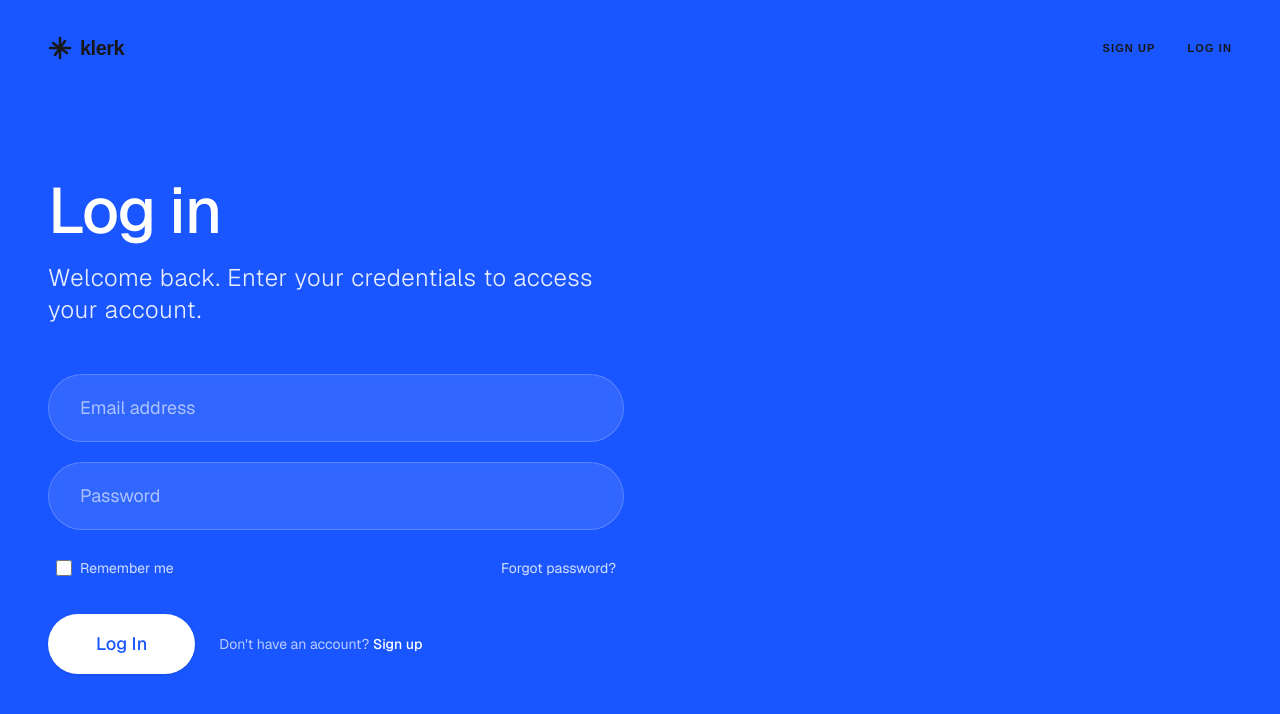
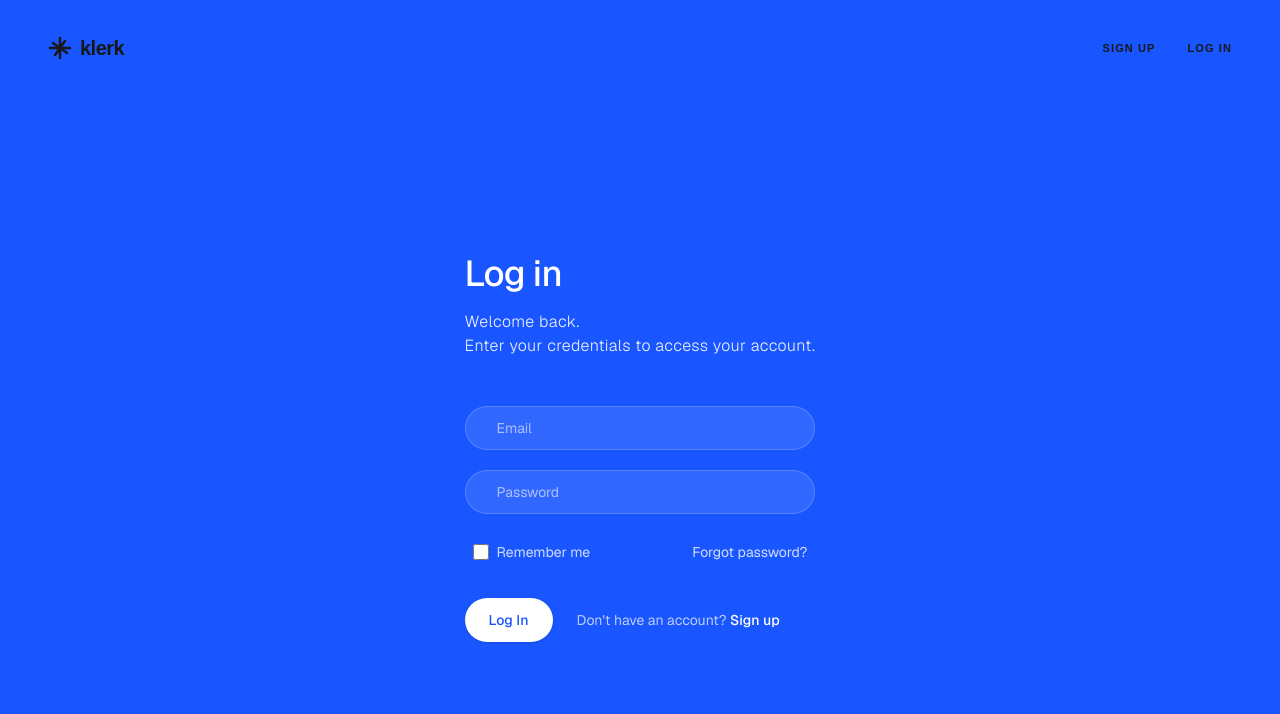
Before and after one commit to kr0vi/inhouse-clerk, a Next.js app in the folder fe/: page /login in a window 1280 px wide. Shown: the top 714 px of the page. Built offline with nearby package versions, Linux system fonts and the light colour scheme.

Commit message:
frontend u

```diff
--- a/fe/src/app/login/page.tsx
+++ b/fe/src/app/login/page.tsx
@@ -2,13 +2,13 @@ import Link from "next/link";
 
 export default function LoginPage() {
   return (
-    <div className="flex min-h-screen pt-24 flex-col bg-[#1a56ff] px-6 md:px-12 font-sans overflow-hidden">
-      <div className="max-w-[1400px] w-full mx-auto mt-12 md:mt-20">
-        <h1 className="text-[48px] md:text-[64px] leading-[1.1] font-medium tracking-[-0.02em] text-white mb-4">
+    <div className="flex min-h-screen pt-24 items-center justify-center bg-[#1a56ff] px-6 md:px-12 font-sans overflow-hidden">
+      <div className="">
+        <h1 className="text-4xl leading-[1.1] font-medium tracking-[-0.02em] text-white mb-4">
           Log in
         </h1>
-        <p className="text-xl md:text-2xl font-light text-white/90 mb-12 tracking-wide max-w-xl">
-          Welcome back. Enter your credentials to access your account.
+        <p className="text-base font-light text-white/90 mb-12 tracking-wide max-w-xl">
+          Welcome back.<br/> Enter your credentials to access your account.
         </p>
 
         <form className="flex flex-col gap-5 max-w-xl">
@@ -16,9 +16,9 @@ export default function LoginPage() {
             <div className="absolute inset-0 bg-white/10 rounded-full border border-white/20 backdrop-blur-sm pointer-events-none transition-all group-focus-within:bg-white/15 group-focus-within:border-white/30"></div>
             <input
               type="email"
-              placeholder="Email address"
+              placeholder="Email"
               required
-              className="w-full bg-transparent text-white placeholder-white/60 px-8 py-5 outline-none rounded-full text-lg relative z-10 focus:ring-0"
+              className="w-full bg-transparent text-white placeholder-white/60 px-8 py-3 outline-none rounded-full text-sm relative z-10 focus:ring-0"
             />
           </div>
 
@@ -28,7 +28,7 @@ export default function LoginPage() {
               type="password"
               placeholder="Password"
               required
-              className="w-full bg-transparent text-white placeholder-white/60 px-8 py-5 outline-none rounded-full text-lg relative z-10 focus:ring-0"
+              className="w-full bg-transparent text-white placeholder-white/60 px-8 py-3 outline-none rounded-full text-sm relative z-10 focus:ring-0"
             />
           </div>
 
@@ -43,7 +43,7 @@ export default function LoginPage() {
           <div className="mt-4 flex flex-col sm:flex-row items-center gap-6">
             <button
               type="submit"
-              className="w-full sm:w-auto bg-white text-[#1a56ff] font-medium rounded-full px-12 py-4 hover:bg-gray-50 transition-colors shadow-sm text-lg"
+              className="w-full sm:w-auto bg-white text-[#1a56ff] font-medium rounded-full px-6 py-3 hover:bg-gray-50 transition-colors shadow-sm text-sm cursor-pointer"
             >
               Log In
             </button>
--- a/fe/src/app/signup/page.tsx
+++ b/fe/src/app/signup/page.tsx
@@ -1,6 +1,19 @@
+"use client"
 import Link from "next/link";
+import { use, useEffect, useState } from "react";
 
-export default function SignupPage() {
+export default function SignupPage({searchParams}:{searchParams:Promise<{email:string}>})
+
+{
+
+  const [email,setEmail] = useState("");
+  useEffect(()=>{
+      const alreadyEmail =use(searchParams).email;
+      if(alreadyEmail){
+  setEmail(
+    alreadyEmail
+  )}
+  },[])
   return (
     <div className="flex min-h-screen pt-24 flex items-center justify-center bg-[#1a56ff] px-6 md:px-12 font-sans overflow-hidden">
       <div className="">
@@ -16,7 +29,7 @@ export default function SignupPage() {
             <div className="absolute inset-0 bg-white/10 rounded-full border border-white/20 backdrop-blur-sm pointer-events-none transition-all group-focus-within:bg-white/15 group-focus-within:border-white/30"></div>
             <input
               type="text"
-              placeholder="Full Name"
+              placeholder="Name"
               required
               className="w-full bg-transparent text-white placeholder-white/60 px-8 py-3 outline-none rounded-full text-sm relative z-10 focus:ring-0"
             />
@@ -26,8 +39,13 @@ export default function SignupPage() {
             <div className="absolute inset-0 bg-white/10 rounded-full border border-white/20 backdrop-blur-sm pointer-events-none transition-all group-focus-within:bg-white/15 group-focus-within:border-white/30"></div>
             <input
               type="email"
-              placeholder="Email address"
+              placeholder="Email"
               required
+              // value={email}
+              onChange={(e)=>{
+                console.log(e.target.value)
+                setEmail(e.target.value)
+              }}
               className="w-full bg-transparent text-white placeholder-white/60 px-8 py-3 outline-none rounded-full text-sm relative z-10 focus:ring-0"
             />
           </div>
```
